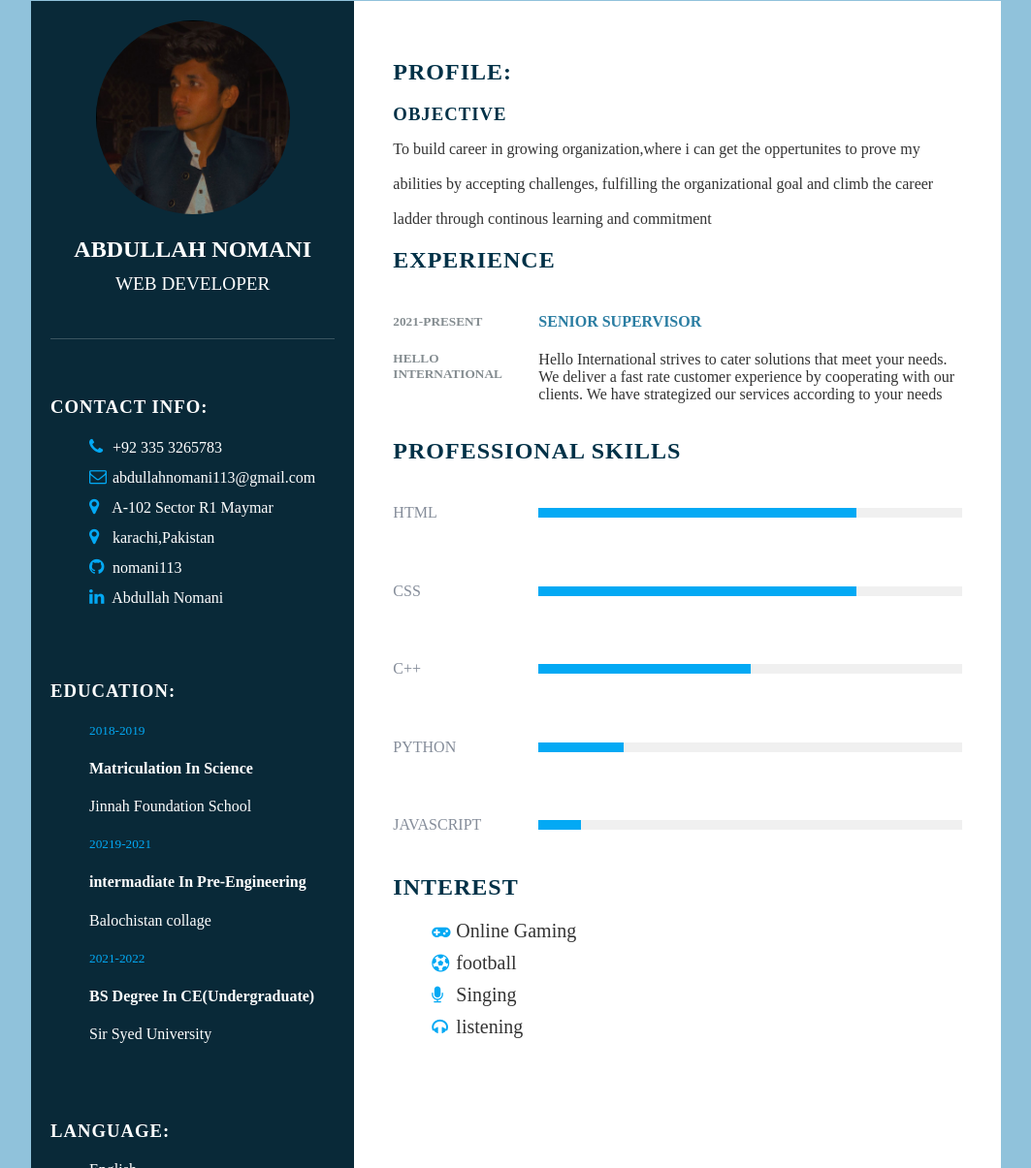
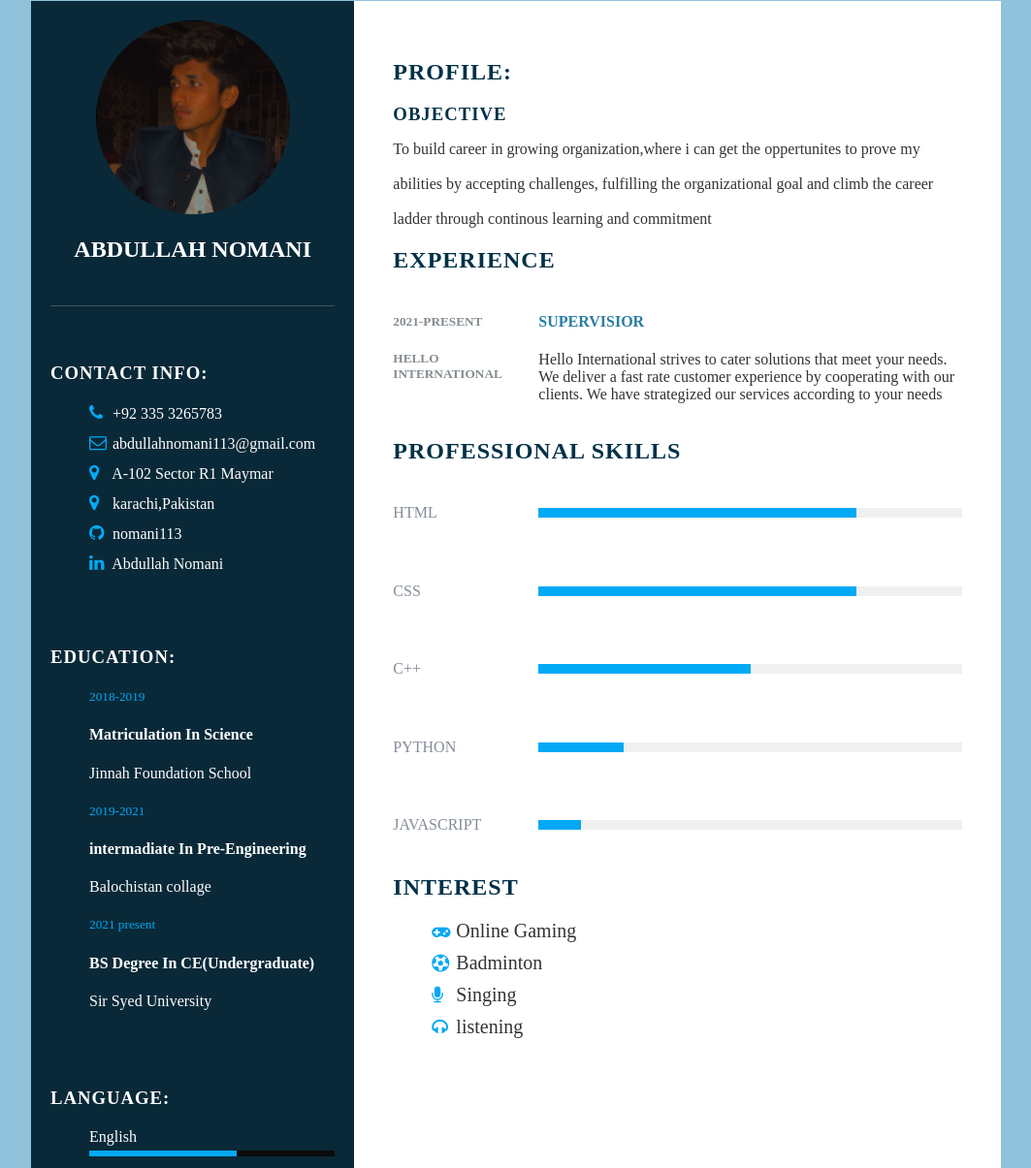
Before and after one commit to nomani113/Html-and-CSS, a plain HTML site: page index.html in a window 1280 px wide. Shown: the part 57-1262 px from the top of the page at 97% size, without its empty margins (108-1171 px from the left). Drawn offline with Linux system fonts and the light colour scheme.

Commit message:
responsive CV

```diff
--- a/index.html
+++ b/index.html
@@ -22,7 +22,7 @@
         <div class="imgBx">
             <img : height ="200" width="250" border="1" src="my pic.png" >
         </div>
-        <h2>Abdullah nomani<br><span>web developer</span></h2>
+        <h2>Abdullah nomani<br><span></span></h2>
       </div>
       <div class="ContactInfo">
       <h3 class="title">Contact Info:</h3>
@@ -63,12 +63,12 @@
             <h4>Jinnah Foundation School</h4>
           </li>
           <li>
-            <h5>20219-2021</h5>
+            <h5>2019-2021</h5>
             <h4>intermadiate In Pre-Engineering</h4>
             <h4>Balochistan collage</h4>
         </li>
         <li>
-            <h5>2021-2022</h5>
+            <h5>2021 present</h5>
             <h4>BS Degree In CE(Undergraduate)</h4>
             <h4>Sir Syed University</h4>
         </li>
@@ -113,7 +113,7 @@
                 <h5>Hello International</h5>
          </div>
          <div class="text">
-            <h4>Senior Supervisor</h4>
+            <h4>SUPERVISIOR</h4>
             <p>Hello International strives to cater solutions that meet your needs.
                We deliver a fast rate customer experience by cooperating with our clients.
                We have strategized our services according to your needs</p>
@@ -163,7 +163,7 @@
         <h2 class="title2">Interest</h2>
        <ul>
         <li><i class="fa fa-gamepad" aria-hidden="true"></i> Online Gaming</li>
-        <li><i class="fa fa-futbol-o" aria-hidden="true"></i>  football</li>
+        <li><i class="fa fa-futbol-o" aria-hidden="true"></i> Badminton</li>
         <li><i class="fa fa-microphone" aria-hidden="true"></i>  Singing</li>
         <li><i class="fa fa-headphones" aria-hidden="true"></i>  listening</li>
 
```
